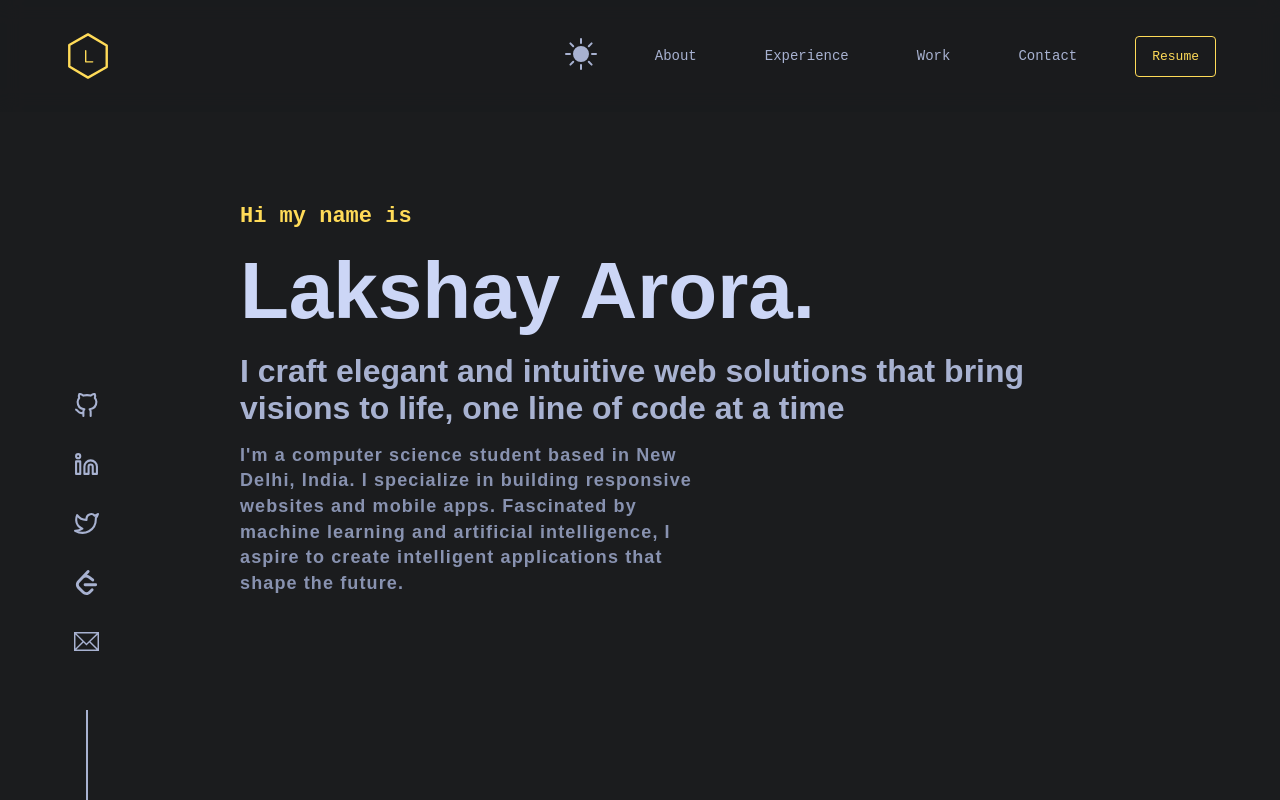
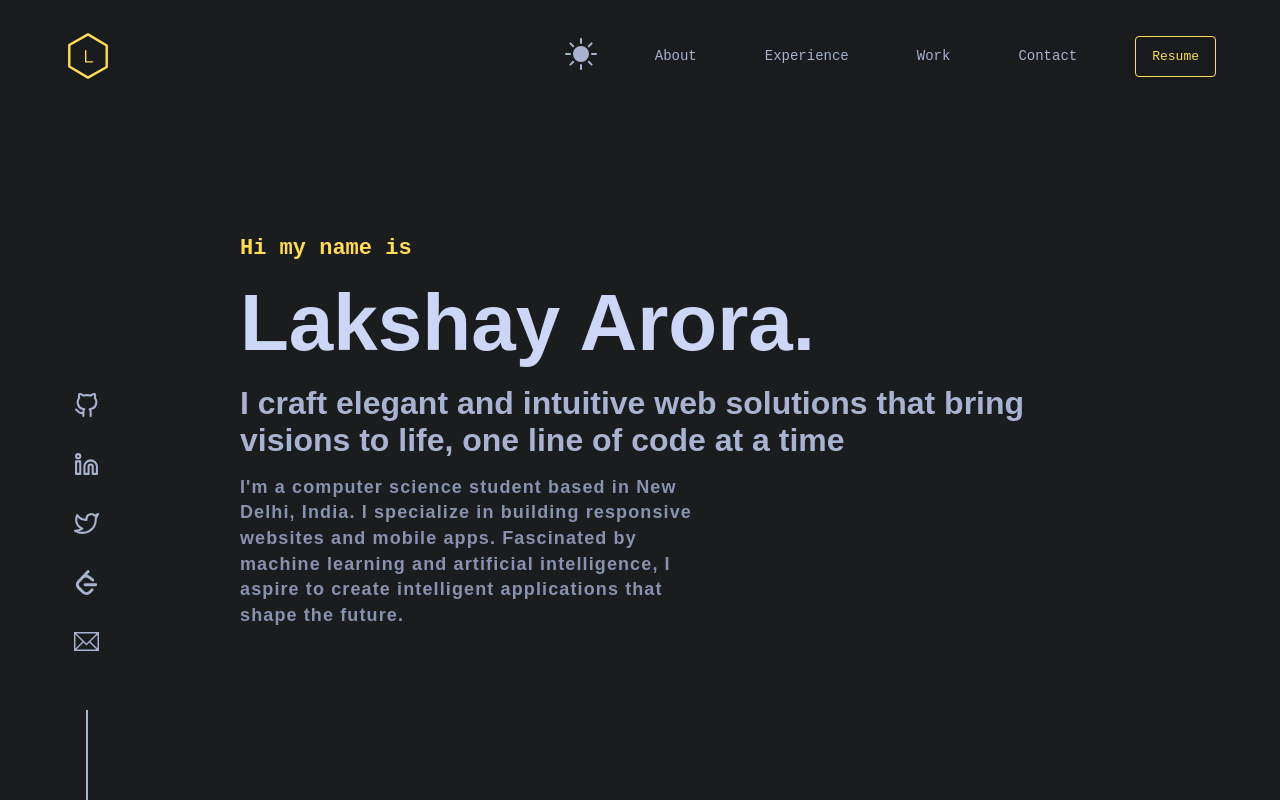
Before and after one commit to Lakshay-a/portfolio, a Next.js app: page / in a window 1280 px wide. Shown: the top 800 px of the page. Built offline with nearby package versions, Linux system fonts and the light colour scheme.

Commit message:
color scheme

```diff
--- a/src/scss/_variables.scss
+++ b/src/scss/_variables.scss
@@ -26,7 +26,7 @@
     --light-slate: #1f2937;
     --lightest-slate: #374151;
     --theme-color:#976142;
-    --overlay-color:#9761424d;
+    --overlay-color:#0000004d;
   }
 
   --tsm: 13px;
--- a/src/scss/sections/_intro.scss
+++ b/src/scss/sections/_intro.scss
@@ -1,5 +1,5 @@
 .intro{
-    margin-top: 10rem;
+    margin-top: 12rem;
     display: flex;
     flex-direction: column;
     justify-content: center;
```
